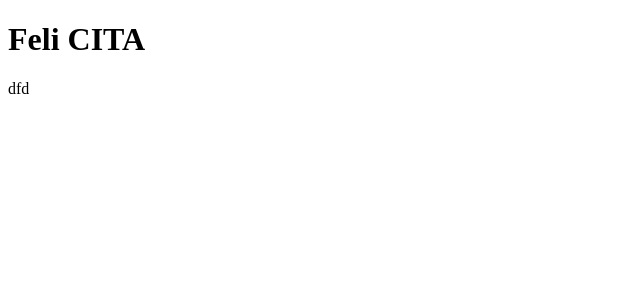
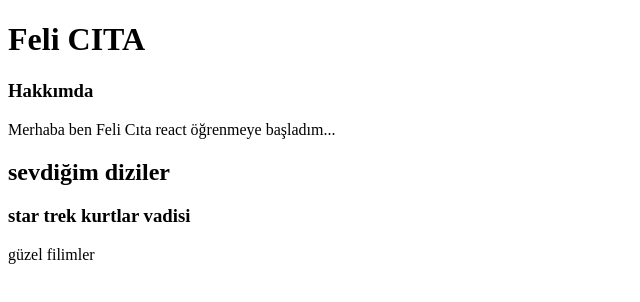
Before and after one commit to felicita2031/ilk_websayfam, a plain HTML site: page ilkwebsayfam/index.html in a window 1280 px wide. Shown: the whole page, without its empty margins (0-640 px from the left). Drawn offline with Linux system fonts and the light colour scheme.

Commit message:
yeni etiketler ekledim

```diff
--- a/ilkwebsayfam/index.html
+++ b/ilkwebsayfam/index.html
@@ -8,7 +8,11 @@
 </head>
 <body>
     <h1>Feli CITA</h1>
-    <p>dfd</p>
+    <h3>Hakkımda</h3>
+    <p>Merhaba ben Feli Cıta react öğrenmeye başladım...</p>
+    <h2>sevdiğim diziler</h2>
+    <h3>star trek kurtlar vadisi</h3>
+    <p>güzel filimler</p>
 
 </body>
 </html>
```
